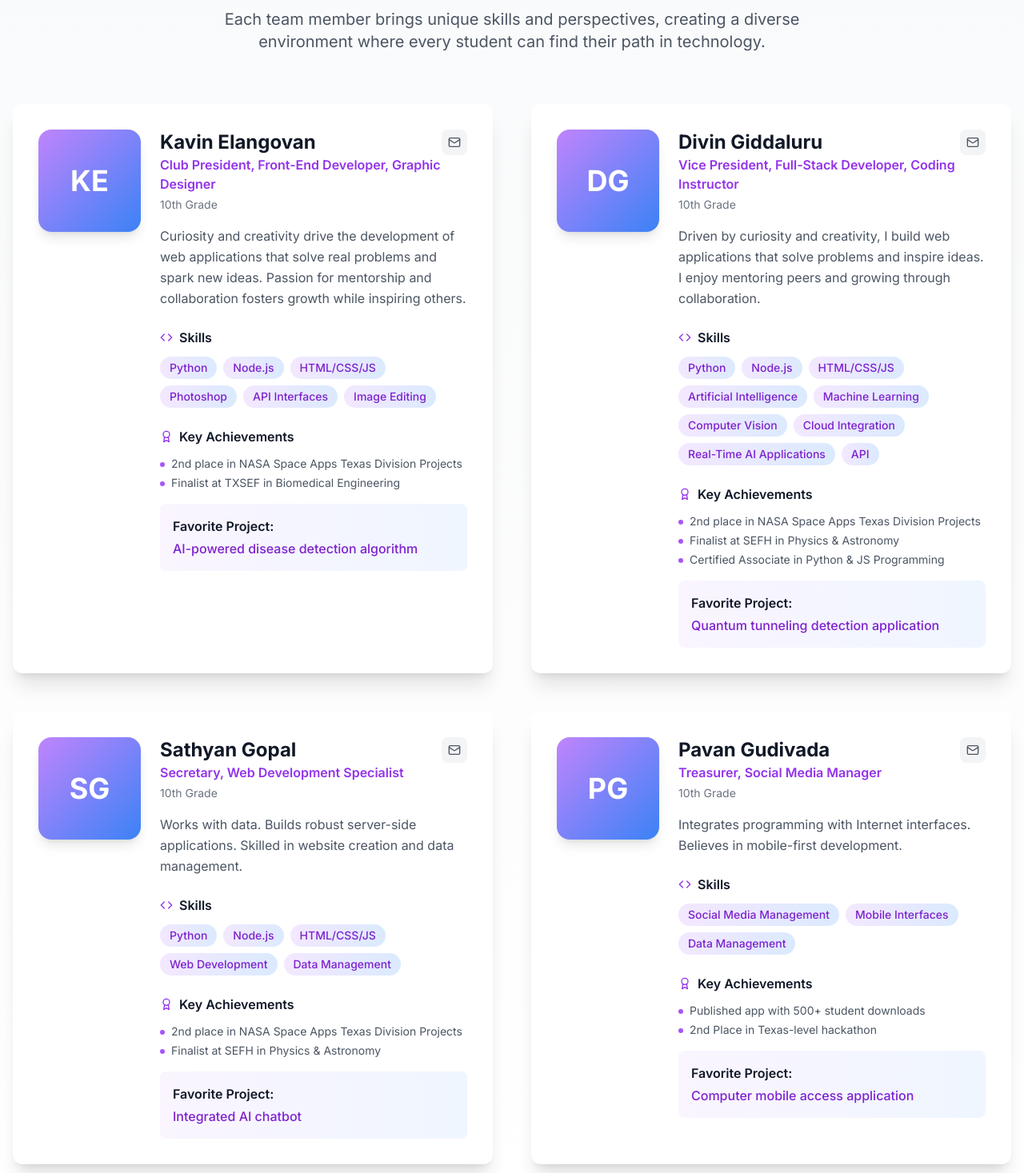
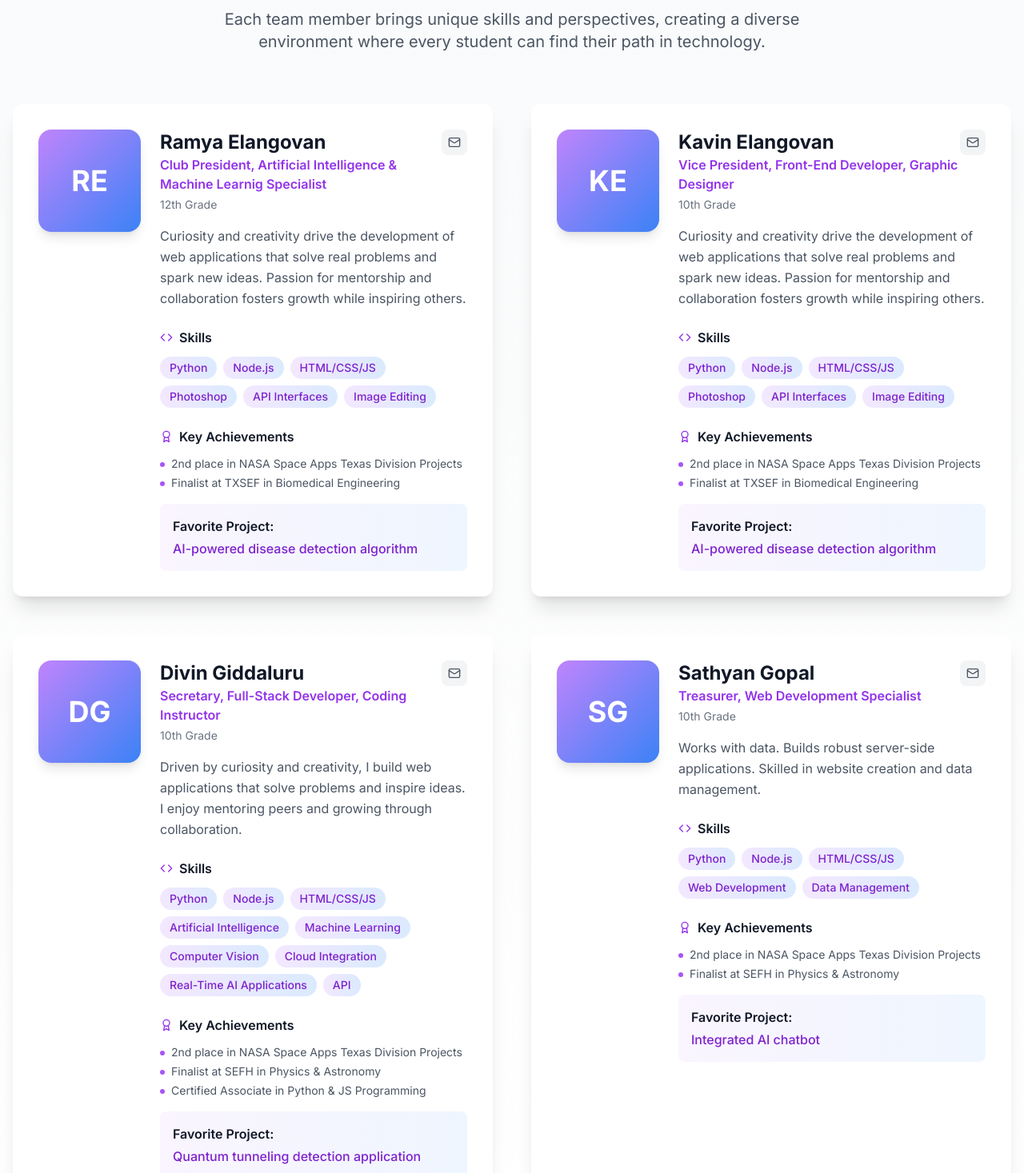
Before and after one commit to programmingcvhs/programmingcvhs.github.io, a Next.js app: page /team in a window 1280 px wide. Shown: the part 780-2247 px from the top of the page at 80% size. Built offline with nearby package versions, Linux system fonts and the light colour scheme.

Commit message:
Update page.tsx

```diff
--- a/app/team/page.tsx
+++ b/app/team/page.tsx
@@ -8,8 +8,22 @@ import { Card } from '@/components/ui/Card'
 const teamMembers = [
   {
     id: 1,
+    name: "Ramya Elangovan",
+    role: "Club President, Artificial Intelligence & Machine Learnig Specialist",
+    grade: "12th Grade",
+    bio: "Curiosity and creativity drive the development of web applications that solve real problems and spark new ideas. Passion for mentorship and collaboration fosters growth while inspiring others.",
+    skills: ["Python", "Node.js", "HTML/CSS/JS", "Photoshop", "API Interfaces", "Image Editing"],
+    image: "/api/placeholder/400/400",
+    achievements: ["2nd place in NASA Space Apps Texas Division Projects", "Finalist at TXSEF in Biomedical Engineering"],
+    social: {
+      email: "s1831922@online.houstonisd.org"
+    },
+    favoriteProject: "AI-powered disease detection algorithm"
+  },
+  {
+    id: 2,
     name: "Kavin Elangovan",
-    role: "Club President, Front-End Developer, Graphic Designer",
+    role: "Vice President, Front-End Developer, Graphic Designer",
     grade: "10th Grade",
     bio: "Curiosity and creativity drive the development of web applications that solve real problems and spark new ideas. Passion for mentorship and collaboration fosters growth while inspiring others.",
     skills: ["Python", "Node.js", "HTML/CSS/JS", "Photoshop", "API Interfaces", "Image Editing"],
@@ -21,9 +35,9 @@ const teamMembers = [
     favoriteProject: "AI-powered disease detection algorithm"
   },
   {
-    id: 2,
+    id: 3,
     name: "Divin Giddaluru",
-    role: "Vice President, Full-Stack Developer, Coding Instructor",
+    role: "Secretary, Full-Stack Developer, Coding Instructor",
     grade: "10th Grade",
     bio: "Driven by curiosity and creativity, I build web applications that solve problems and inspire ideas. I enjoy mentoring peers and growing through collaboration.",
     skills: ["Python", "Node.js", "HTML/CSS/JS", "Artificial Intelligence", "Machine Learning", "Computer Vision", "Cloud Integration", "Real-Time AI Applications", "API"],
@@ -35,9 +49,9 @@ const teamMembers = [
     favoriteProject: "Quantum tunneling detection application"
   },
   {
-    id: 3,
+    id: 4,
     name: "Sathyan Gopal",
-    role: "Secretary, Web Development Specialist",
+    role: "Treasurer, Web Development Specialist",
     grade: "10th Grade",
     bio: "Works with data. Builds robust server-side applications. Skilled in website creation and data management.",
     skills: ["Python", "Node.js", "HTML/CSS/JS", "Web Development", "Data Management"],
@@ -47,20 +61,6 @@ const teamMembers = [
       email: "s1885796@online.houstonisd.org"
     },
     favoriteProject: "Integrated AI chatbot"
-  },
-  {
-    id: 4,
-    name: "Pavan Gudivada",
-    role: "Treasurer, Social Media Manager",
-    grade: "10th Grade",
-    bio: "Integrates programming with Internet interfaces. Believes in mobile-first development.",
-    skills: ["Social Media Management", "Mobile Interfaces", "Data Management"],
-    image: "/api/placeholder/400/400",
-    achievements: ["Published app with 500+ student downloads", "2nd Place in Texas-level hackathon"],
-    social: {
-      email: "s2037896@online.houstonisd.org"
-    },
-    favoriteProject: "Computer mobile access application"
   }
 ]
 
```
